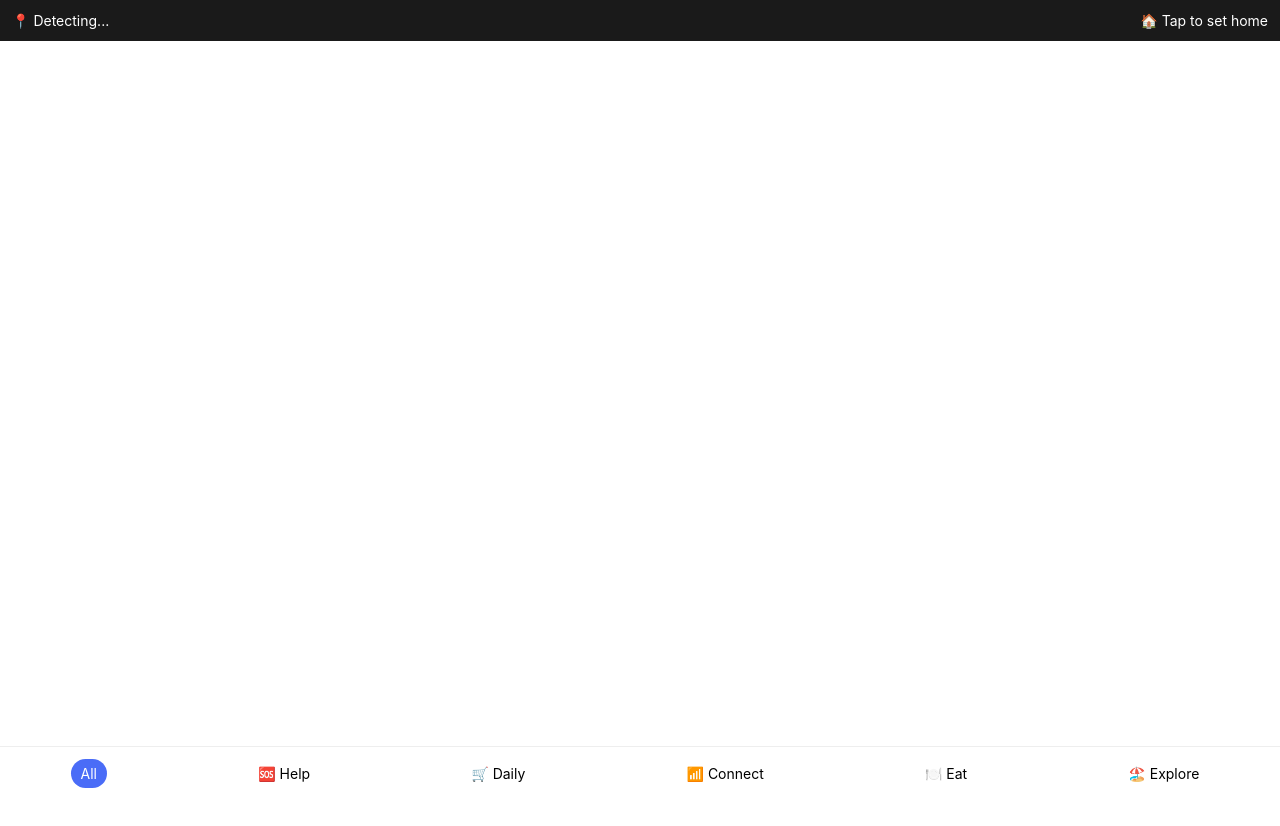
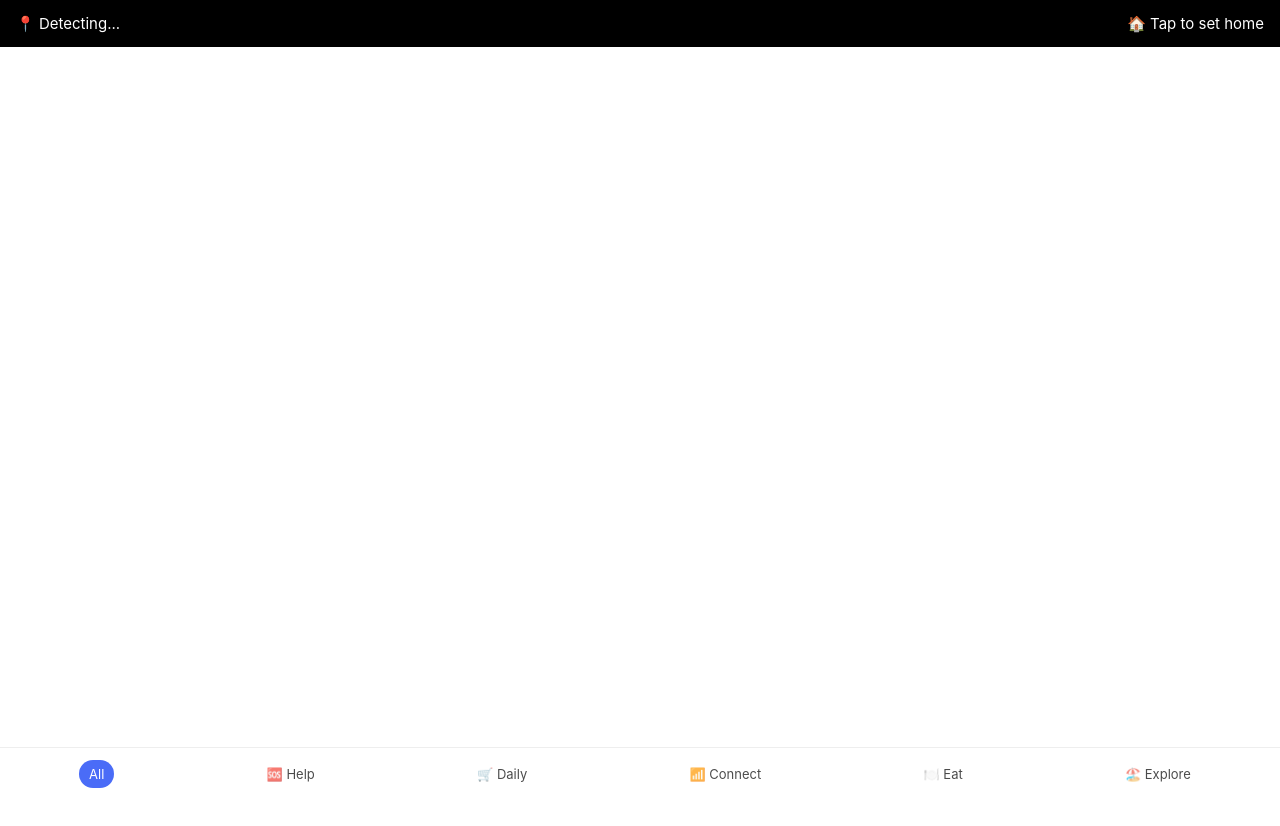
Before and after one commit to WagyuWeasel/expat-compass, a plain HTML site: page index.html in a window 1280 px wide. Drawn offline with Linux system fonts and the light colour scheme; some packages are replaced by stand-ins of ours.

Commit message:
Update style.css

```diff
--- a/style.css
+++ b/style.css
@@ -10,18 +10,20 @@
   top: 0;
   left: 0;
   width: 100%;
-  background: #1a1a1a;
+  background: #000;
   color: white;
-  padding: 12px;
-  font-size: 14px;
+  padding: 14px 16px;
+  font-size: 15px;
   z-index: 1000;
   display: flex;
   justify-content: space-between;
+  align-items: center;
+  gap: 8px;
 }
 
 #map {
   height: 100vh;
-  margin-top: 50px;
+  margin-top: 56px;
 }
 
 #filters {
@@ -32,21 +34,29 @@
   background: white;
   display: flex;
   justify-content: space-around;
-  padding: 12px 0;
+  padding: 12px 8px;
   border-top: 1px solid #eee;
   z-index: 1000;
+  overflow-x: auto;
 }
 
 .filter {
   background: none;
   border: none;
-  font-size: 14px;
+  font-size: 13px;
   padding: 6px 10px;
   border-radius: 20px;
   cursor: pointer;
+  white-space: nowrap;
+  opacity: 0.7;
 }
 
 .filter.active {
+  opacity: 1;
   background: #4a6cf7;
   color: white;
 }
+
+@media (max-width: 600px) {
+  .filter { font-size: 12px; padding: 5px 8px; }
+}
```
